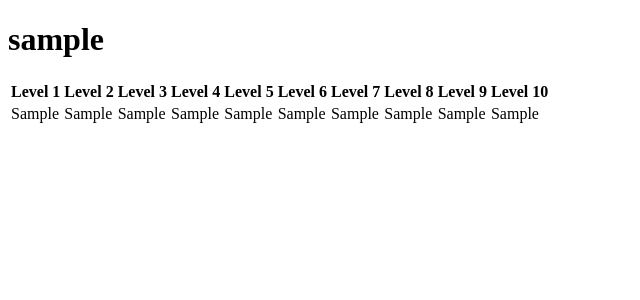
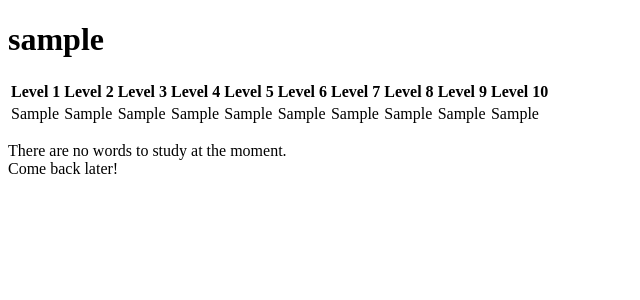
Before and after one commit to wkeilsohn/Chinese_SRS, a Django app: template main/templates/main/dash.html in a window 1280 px wide. Shown: the top 300 px of the page, without its empty margins (0-640 px from the left). Run offline with Django 5.2, Linux system fonts and the light colour scheme; the template is opened without the code that fills it: most values are stand-ins (such as "Sample title", 1, 10 or a date in 2020).

Commit message:
Dash Features

```diff
--- a/main/templates/main/dash.html
+++ b/main/templates/main/dash.html
@@ -30,4 +30,18 @@
     </tr>
 </table>
 
+{% if study_box %}
+
+<a href="{% url 'study' username=user_name %}" class="study_box">Study Now!</a>
+
+{% else %}
+<div>
+    <p>
+        There are no words to study at the moment. <br>
+        Come back later!
+    </p>
+</div>
+
+{% endif %}
+
 {% endblock %}
```
Also changed, not shown: main/views.py (+6 -2 lines), main/forms.py (line endings or trailing spaces).
